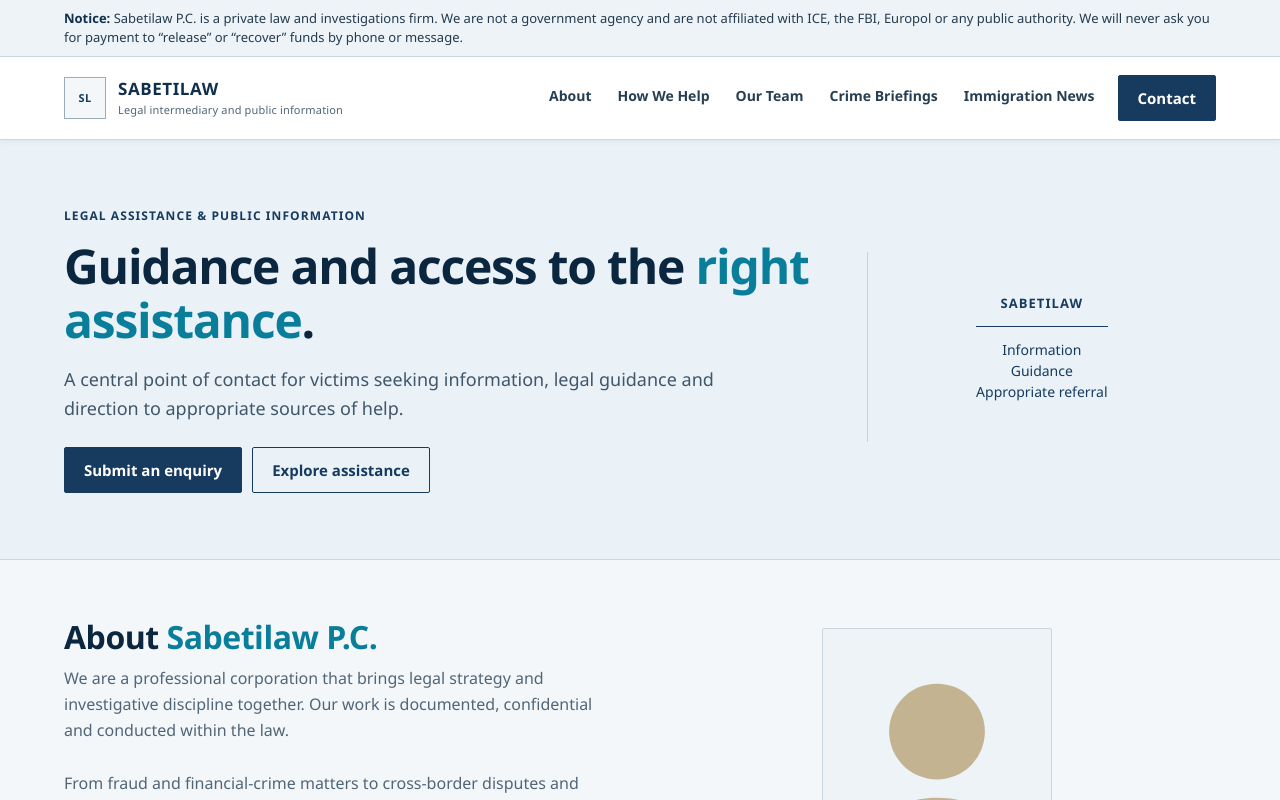
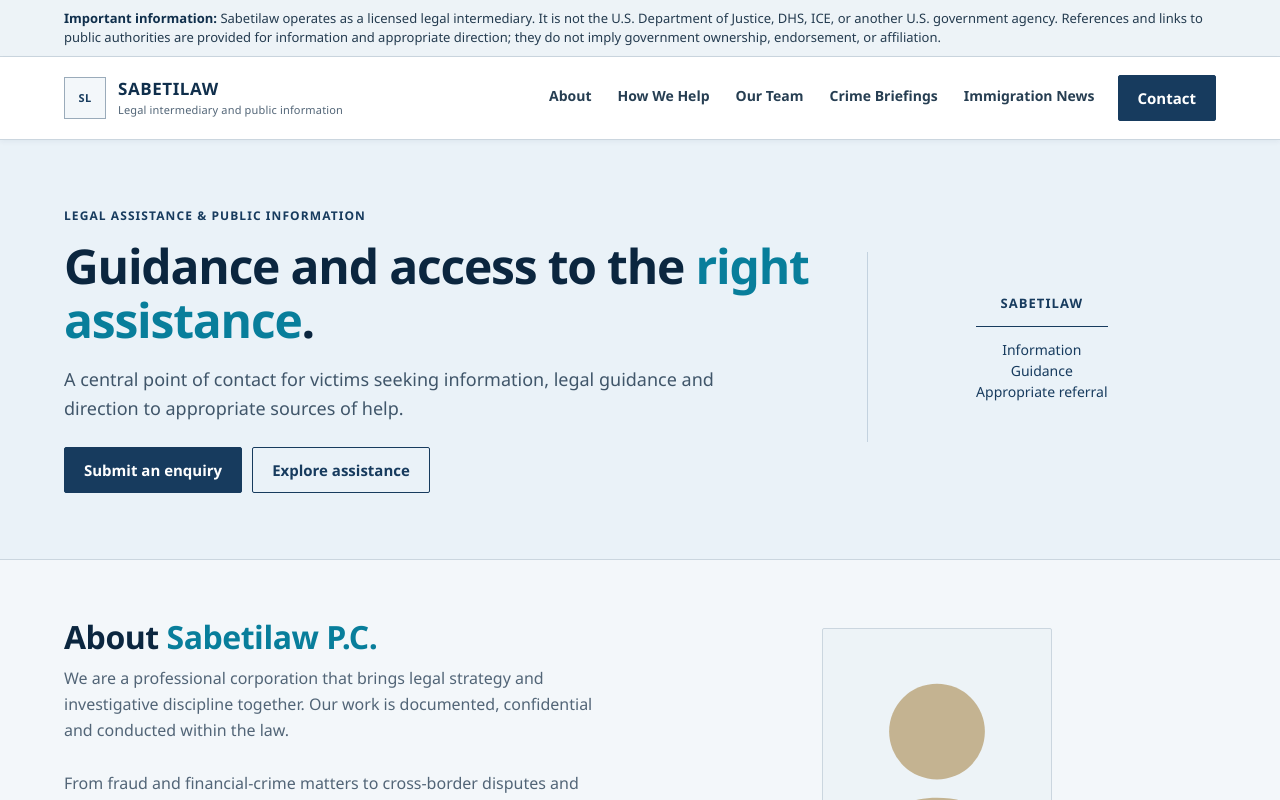
Before and after one commit to Eldee05/sabetilaw, a React (Vite) app in the folder client/: page / in a window 1280 px wide. Shown: the top 800 px of the page. Built offline with nearby package versions, Linux system fonts and the light colour scheme; no server answers.

Commit message:
Clarify licensed intermediary identity and government non-affiliation

```diff
--- a/client/src/components/Notice.jsx
+++ b/client/src/components/Notice.jsx
@@ -2,7 +2,7 @@ export default function Notice() {
   return (
     <div className="disc">
       <div className="w">
-        <b>Notice:</b> Sabetilaw P.C. is a private law and investigations firm. We are not a government agency and are not affiliated with ICE, the FBI, Europol or any public authority. We will never ask you for payment to “release” or “recover” funds by phone or message.
+        <b>Important information:</b> Sabetilaw operates as a licensed legal intermediary. It is not the U.S. Department of Justice, DHS, ICE, or another U.S. government agency. References and links to public authorities are provided for information and appropriate direction; they do not imply government ownership, endorsement, or affiliation.
       </div>
     </div>
   );
```
